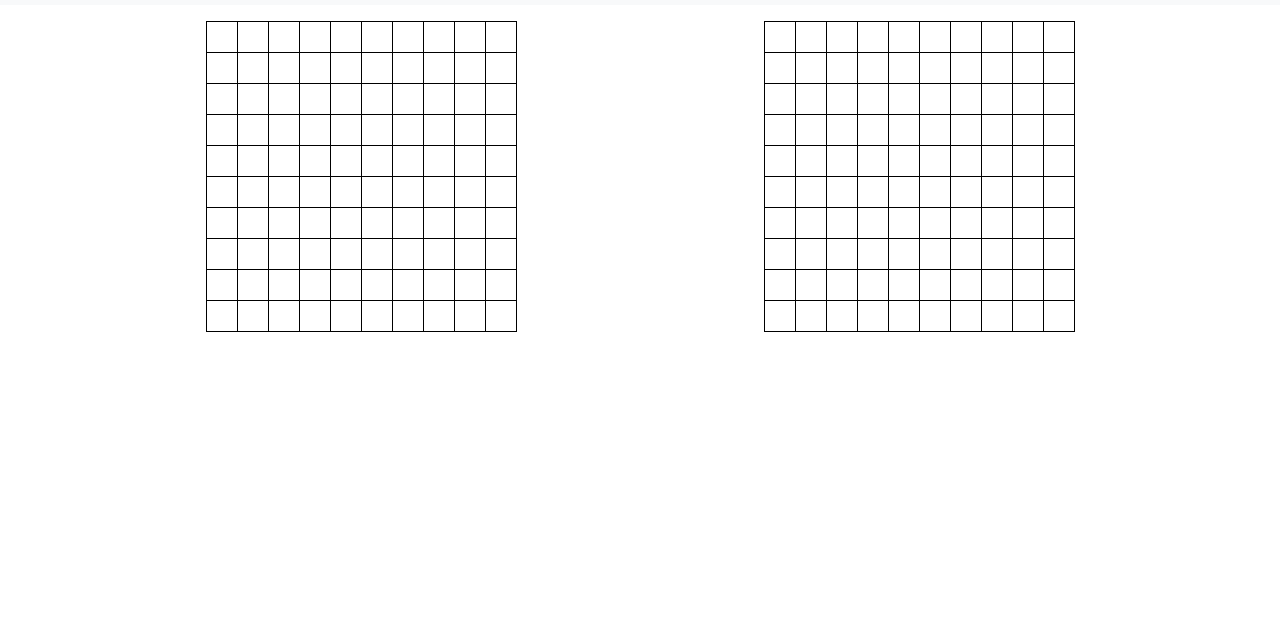
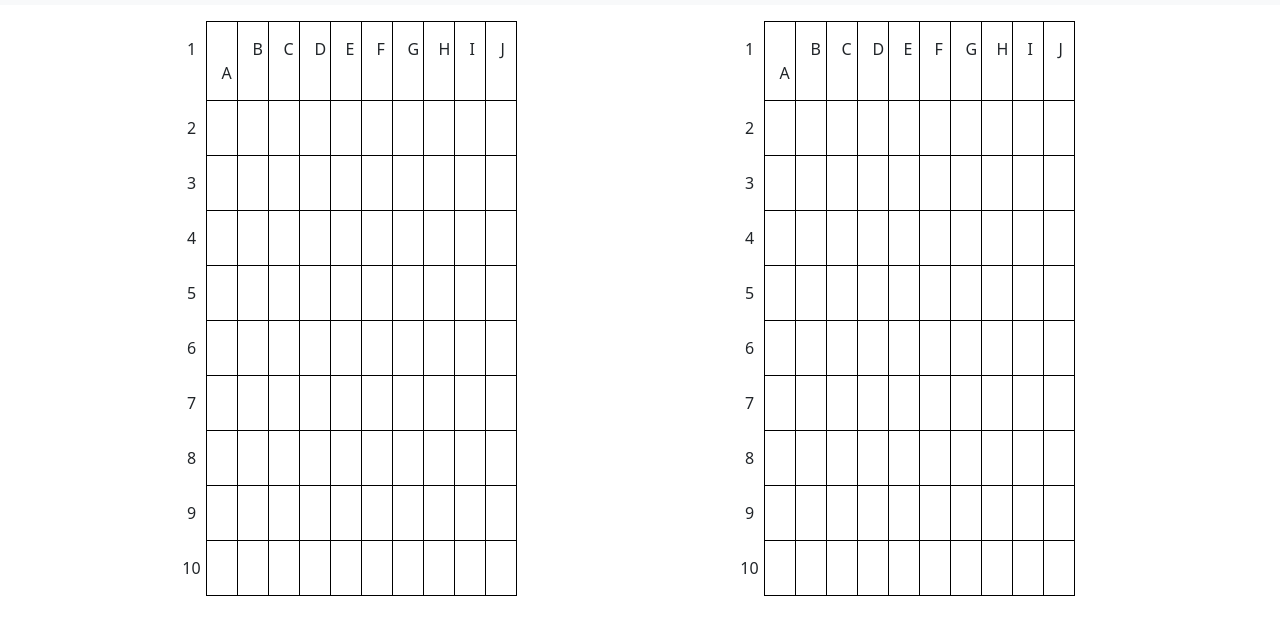
Before and after one commit to Ge0w/Battleship, a website built with webpack: page dist/index.html in a window 1280 px wide. Shown: the part 51-686 px from the top of the page. Built offline with nearby package versions, Linux system fonts and the light colour scheme.

Commit message:
Tests progressed and dom elements worked on

```diff
--- a/src/dom-listener.js
+++ b/src/dom-listener.js
@@ -11,8 +11,33 @@ const createGameboard = (player) => {
       const cell = document.createElement("div");
       cell.classList.add("cell");
       gridContainer.append(cell);
+      if (j < 1 && i < 9) {
+        const coordY = document.createElement("div");
+        coordY.classList.add("coord-y");
+        cell.append(coordY);
+        coordY.textContent = String.fromCharCode(49 + i);
+      } else if (j < 1 && i === 9) {
+        const coordY = document.createElement("div");
+        coordY.classList.add("coord-y");
+        cell.append(coordY);
+        coordY.textContent = 10;
+      }
+      if (i < 1) {
+        const coordX = document.createElement("div");
+        coordX.classList.add("coord-x");
+        cell.append(coordX);
+        coordX.textContent = String.fromCharCode(65 + j);
+      }
     }
   }
 };
 
-module.exports = { createGameboard };
+const takeTurn = (user) => {
+  if (user.isTurn) {
+    user.isTurn = false;
+  } else {
+    user.isTurn = true;
+  }
+};
+
+module.exports = { createGameboard, takeTurn };
--- a/src/factories.js
+++ b/src/factories.js
@@ -3,19 +3,17 @@ const Ship = (length) => {
   const hits = [...Array(length).keys()].map((e) => (e = 0));
   const hit = (index) => {
     hits[index] = 1;
+    return hits;
+  };
+  const isSunk = () => {
+    hits.every((e) => e === 1);
   };
   return {
-    length: length,
-    hits: hits,
-    sunk: false,
+    length,
+    hits,
     hit,
+    isSunk,
   };
-};
-
-const isSunk = (ship) => {
-  if (ship.hits.every((e) => e === 1)) {
-    return (ship.sunk = true);
-  }
 };
 
 // Gameboard factory function
@@ -42,23 +40,23 @@ const Gameboard = () => {
     if (axis) {
       for (let i = 0; i < shipType.length; i++) {
         gameBoard[x][y + i] = 1;
-        shipType.placementArray.push([x][y]);
+        shipType.placementArray.push([x, y + i]);
       }
     } else {
       for (let i = 0; i < shipType.length; i++) {
         gameBoard[x + i][y] = 1;
-        shipType.placementArray.push([x][y]);
+        shipType.placementArray.push([x + i, y]);
       }
     }
   };
   // Receives attack, updates gameboard and hits ship
   const receiveAttack = (x, y) => {
-    if (gameBoard[x][y] === 0) {
-      gameBoard[x][y] = 1;
-      ships.forEach((e) => {
-        e.placementArray.forEach((coord) => {
+    if (gameBoard[x][y] === 0 || gameBoard[x][y] === 1) {
+      gameBoard[x][y] = 2;
+      ships.forEach((shipp) => {
+        shipp.placementArray.forEach((coord) => {
           if (coord[0] === x && coord[1] === y) {
-            e.hit(e.placementArray.indexOf(coord));
+            shipp.hit(shipp.placementArray.indexOf(coord));
           }
         });
       });
@@ -73,7 +71,7 @@ const Gameboard = () => {
       }
     }
   };
-  return { gameBoard, placeShip, resetBoard, receiveAttack };
+  return { gameBoard, placeShip, resetBoard, receiveAttack, ships };
 };
 
 //Player factory function
@@ -89,4 +87,4 @@ const Player = (name, turn) => {
   return { name, isTurn, takeTurn };
 };
 
-module.exports = { Ship, isSunk, Gameboard, Player };
+module.exports = { Ship, Gameboard, Player };
--- a/src/index.js
+++ b/src/index.js
@@ -1,5 +1,5 @@
 import { createGameboard } from "./dom-listener";
-import { Gameboard, Player } from "./factories";
+import { Gameboard, Player, Ship } from "./factories";
 
 // Create player and opponent Gameboard grid
 const myGrid = Gameboard();
@@ -10,3 +10,8 @@ createGameboard(opponentGrid);
 //Create player and opponent
 const player = Player("Your", true);
 const opponent = Player(`Opponent's`, false);
+
+//test
+const ship5 = Ship(5);
+myGrid.placeShip(ship5, 3, 3, true);
+myGrid.receiveAttack(3, 3);
--- a/src/stylesheets/styles.css
+++ b/src/stylesheets/styles.css
@@ -12,3 +12,7 @@
   padding: 15px;
   text-align: center;
 }
+
+.coord-y {
+  margin-left: -60px;
+}
```
Also changed, not shown: tests/script.test.js (+21 -9 lines), dist/main.js.
